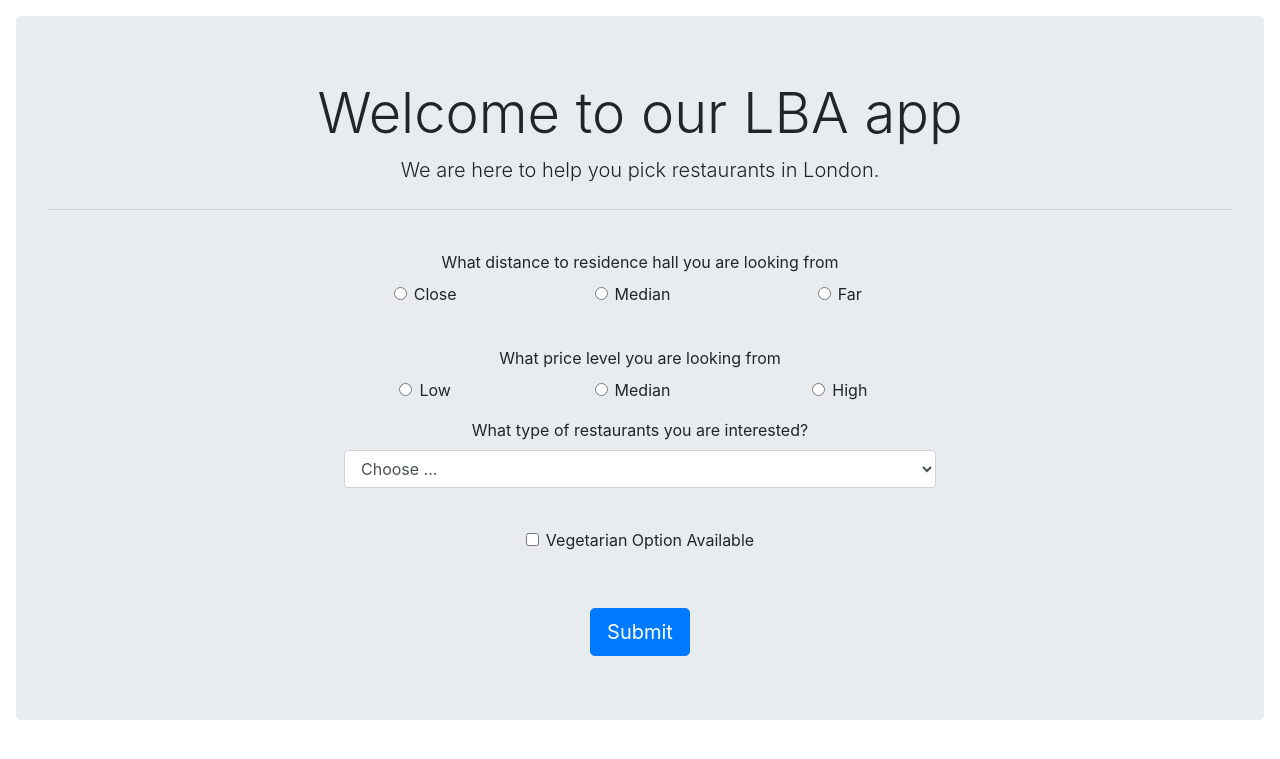
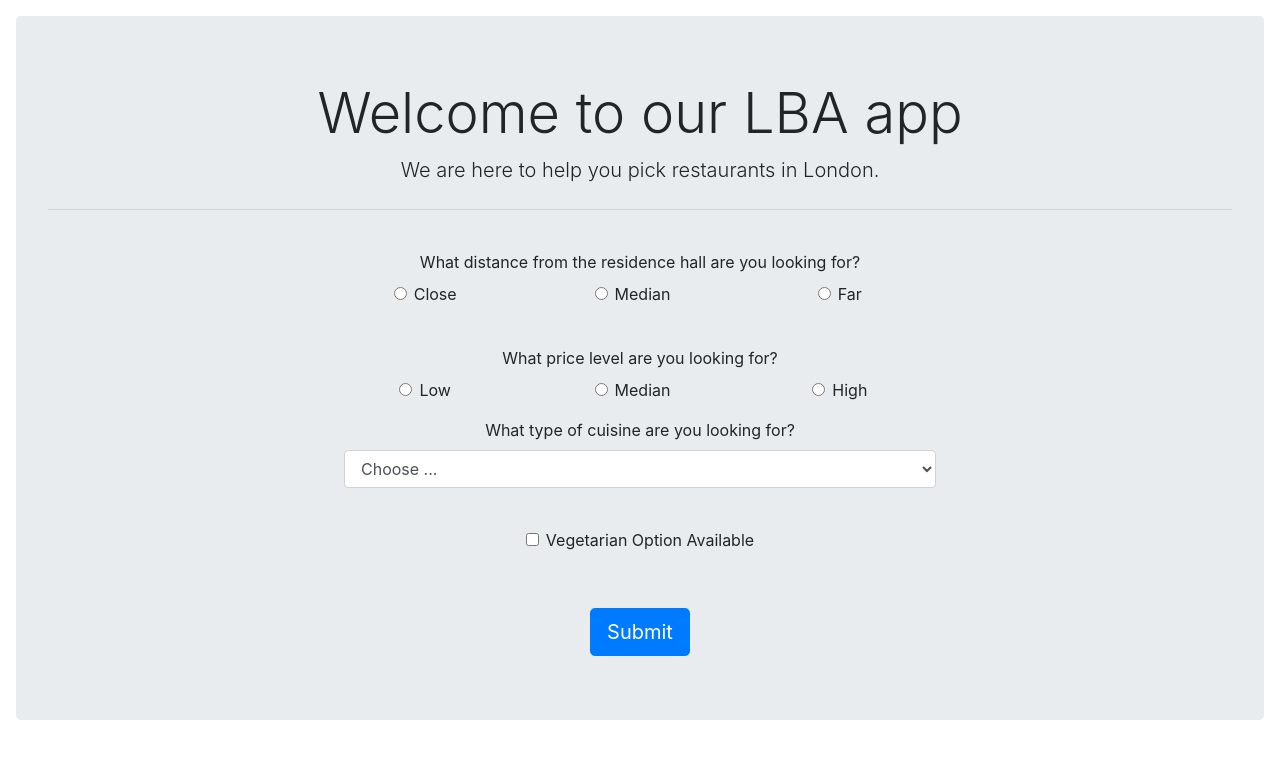
Before and after one commit to markguo40/cs152lba, a Django app: page / in a window 1280 px wide. Shown: the top 759 px of the page. Run offline with Django 3.2, Linux system fonts and the light colour scheme; some libraries are stand-ins or nearby versions.

Commit message:
Add PySwip to requirements.txt, include KB and start prolog file

```diff
--- a/requirements.txt
+++ b/requirements.txt
@@ -1,2 +1,3 @@
 Django==2.1.4
+pyswip==0.2.7
 pytz==2018.7
--- a/restaurants/views.py
+++ b/restaurants/views.py
@@ -1,5 +1,8 @@
 from django.shortcuts import render
 from django.http import JsonResponse
+
+from pyswip.prolog import Prolog
+from pyswip.easy import *
 
 def home(request):
 	return render(request, "index.html", {})
--- a/templates/index.html
+++ b/templates/index.html
@@ -34,7 +34,7 @@
 
 
 			  <div class="form-group up-margin">
-				    <label for="exampleFormControlSelect1">What distance to residence hall you are looking from </label>
+				    <label for="exampleFormControlSelect1">What distance from the residence hall are you looking for?</label>
 			  	<div class="row">
 					<div class="form-check col-sm-4">
 			          <input class="form-check-input" type="radio" name="distance" id="distance1" value="close">
@@ -60,7 +60,7 @@
 
 
 			  <div class="form-group up-margin">
-				    <label for="exampleFormControlSelect1">What price level you are looking from </label>
+				    <label for="exampleFormControlSelect1">What price level are you looking for?</label>
 			  	<div class="row">
 					<div class="form-check col-sm-4">
 			          <input class="form-check-input" type="radio" name="price" id="price1" value="low">
@@ -86,7 +86,7 @@
 
 
 			  <div class="form-group">
-			    <label for="restaurant-type">What type of restaurants you are interested?</label>
+			    <label for="restaurant-type">What type of cuisine are you looking for?</label>
 			    <select class="form-control" id="restaurant-type">
 			    	<option value="none" selected>Choose ...</option>
 			      <option value="korean">Korean</option>
```
Also changed, not shown: restaurants/prolog.py (added, +78 -0 lines), 1 other file.
